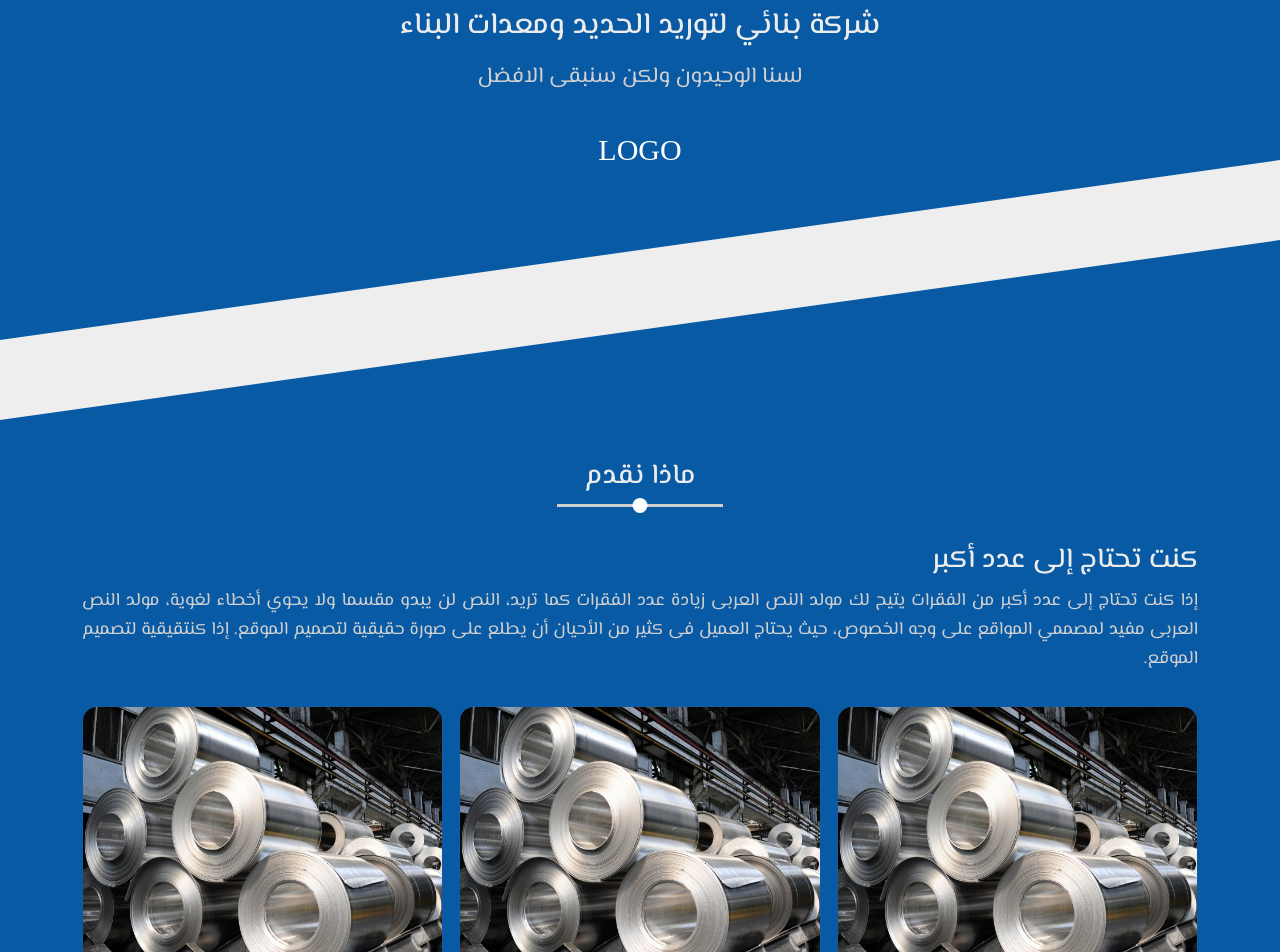
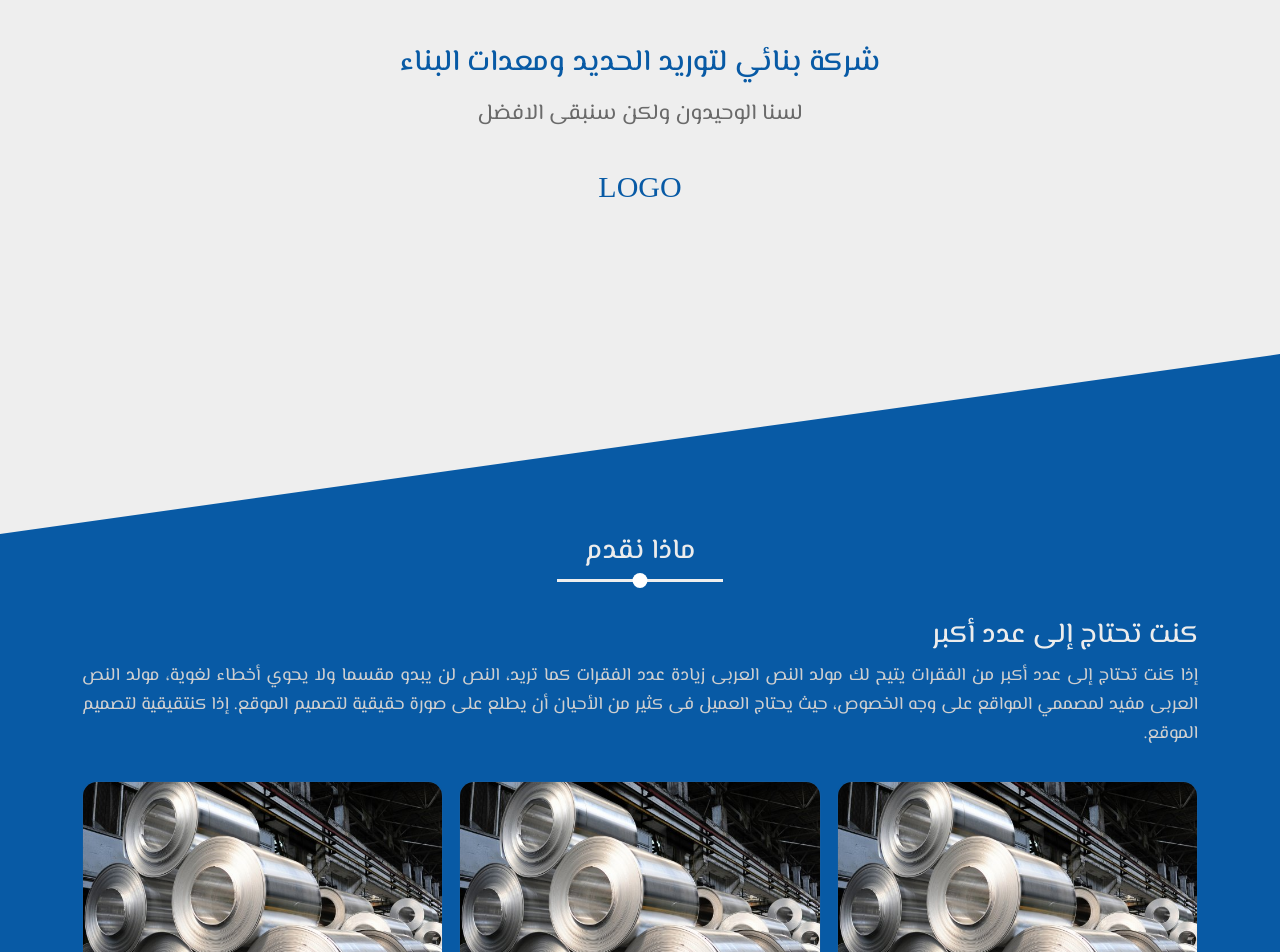
Before and after one commit to MumtazMohammed/SteelProject, a Vue app: page / in a window 1280 px wide. Shown: the part 340-1292 px from the top of the page. Built offline with nearby package versions, Linux system fonts and the light colour scheme.

Commit message:
mumo7038@gmail.com

```diff
--- a/src/components-main/FirstSectionMain.vue
+++ b/src/components-main/FirstSectionMain.vue
@@ -26,7 +26,7 @@ export default {
 .section-one {
   position: relative;
   width: 100%;
-  height: calc(100vh - 75px);
+  height: calc(100vh - 0px);
   overflow: hidden;
   background-color: #085aa5;
   display: flex;
@@ -37,14 +37,14 @@ export default {
   content: "";
   position: absolute;
   width: 100%;
-  height: 10vh;
+  height: 75vh;
   background-color: #eeeeee;
   transform: skew(0deg, -8deg);
   z-index: 0;
-  bottom: 130px;
+  bottom: 91px;
 }
 h3 {
-  color: #ececec;
+  color: #085aa5;
   font-family: "El Messiri";
   font-size: 30px;
   margin: 0;
@@ -53,7 +53,7 @@ h3 {
   z-index: 1;
 }
 .alert-light {
-  color: #cfcfcf;
+  color: #6a6a6a;
   background-color: transparent;
   border-color: transparent;
   font-family: "El Messiri";
@@ -63,7 +63,7 @@ h3 {
   z-index: 1;
 }
 .logo {
-  color: #ffffff;
+  color: #085aa5;
   text-transform: uppercase;
   font-size: 30px;
   font-family: cursive;
@@ -94,12 +94,6 @@ h3 {
   }
 }
 @media (max-height: 600px) {
-  .section-one::after {
-    display: none;
-  }
-  .section-one::before {
-    display: none;
-  }
   .section-one {
     height: calc(100vh - 0px);
   }
--- a/src/components-main/SecondSectionMain.vue
+++ b/src/components-main/SecondSectionMain.vue
@@ -88,16 +88,6 @@ export default {
   height: auto;
   position: relative;
 }
-.section-two::after {
-  content: "";
-  position: absolute;
-  width: 100%;
-  height: 10vh;
-  background-color: #eeeeee;
-  transform: skew(0deg, 8deg);
-  z-index: 0;
-  bottom: 111px;
-}
 .container {
   position: relative;
 }
@@ -111,7 +101,7 @@ export default {
   position: absolute;
   width: 166px;
   height: 3px;
-  background-color: #cfcfcf;
+  background-color: #eeeeee;
   bottom: -13px;
   left: 50%;
   transform: translateX(-50%);
```
